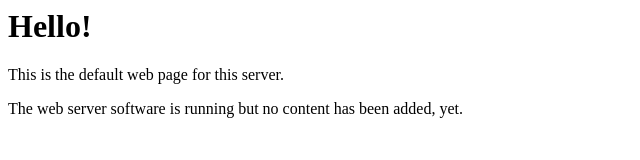
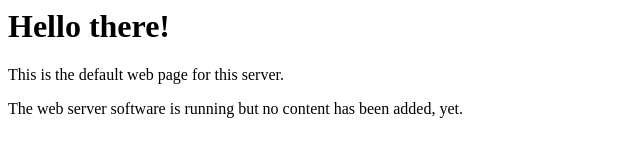
Before and after one commit to treppo/demo-app, a plain HTML site: page www/index.html in a window 1280 px wide. Shown: the whole page, without its empty margins (0-640 px from the left). Drawn offline with Linux system fonts and the light colour scheme.

Commit message:
Update index.html

```diff
--- a/www/index.html
+++ b/www/index.html
@@ -1,4 +1,4 @@
-<html><body><h1>Hello!</h1>
+<html><body><h1>Hello there!</h1>
 <p>This is the default web page for this server.</p>
 <p>The web server software is running but no content has been added, yet.</p>
 </body></html>
```
